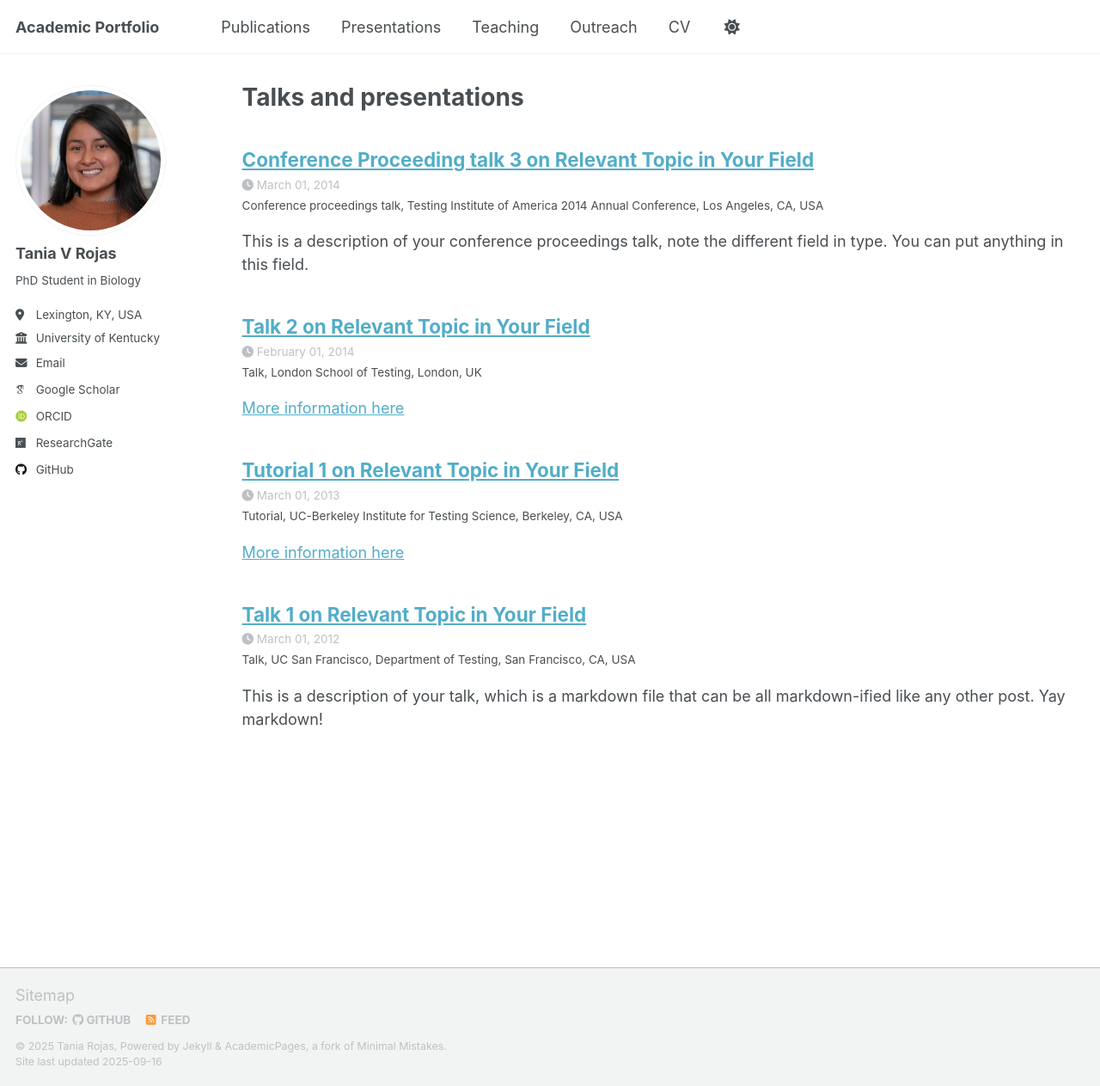
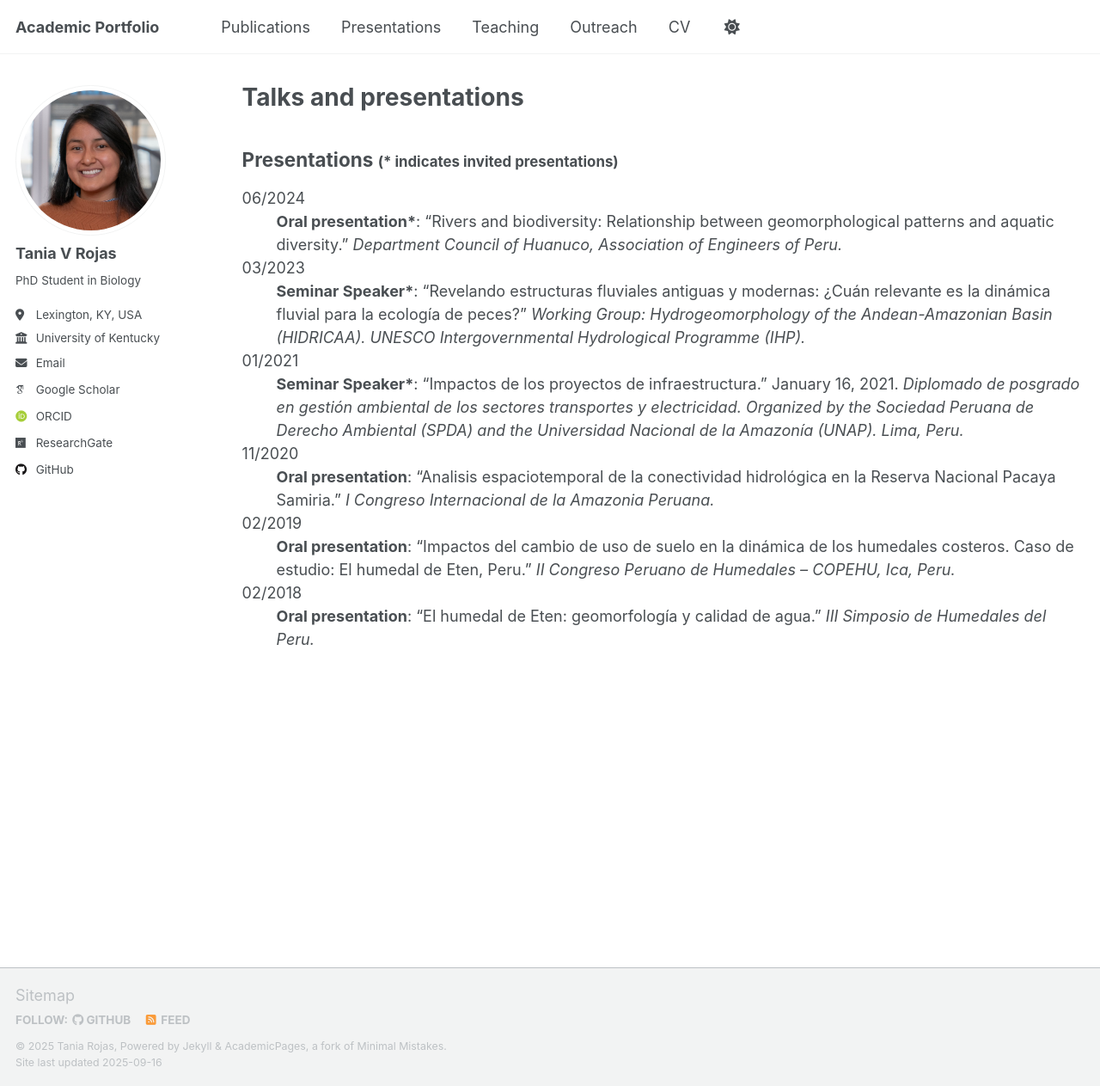
Before and after one commit to taniarojasc/taniarojasc.github.io, a Jekyll site: the page built from _pages/talks.html, in a window 1280 px wide and 1263 px high. Shown: the whole window at 86% size. Built offline with Jekyll 4.4.1, drawn with Linux system fonts in a browser that asks for light colours; some web fonts are replaced; a script that is not in the unit is left out.

Commit message:
Update talks.html

```diff
--- a/_pages/talks.html
+++ b/_pages/talks.html
@@ -5,12 +5,46 @@ permalink: /talks/
 author_profile: true
 ---
 
-{% if site.talkmap_link == true %}
+<section id="presentations">
 
-<p style="text-decoration:underline;"><a href="/talkmap.html">See a map of all the places I've given a talk!</a></p>
+  <h2>Presentations <small>(* indicates invited presentations)</small></h2>
 
-{% endif %}
+  <dl>
+    <dt>06/2024</dt>
+    <dd>
+      <strong>Oral presentation*</strong>: “Rivers and biodiversity: Relationship between geomorphological patterns and aquatic diversity.”
+      <em>Department Council of Huanuco, Association of Engineers of Peru.</em>
+    </dd>
 
-{% for post in site.talks reversed %}
-  {% include archive-single-talk.html %}
-{% endfor %}
+    <dt>03/2023</dt>
+    <dd>
+      <strong>Seminar Speaker*</strong>: “Revelando estructuras fluviales antiguas y modernas: ¿Cuán relevante es la dinámica fluvial para la ecología de peces?”
+      <em>Working Group: Hydrogeomorphology of the Andean-Amazonian Basin (HIDRICAA). UNESCO Intergovernmental Hydrological Programme (IHP).</em>
+    </dd>
+
+    <dt>01/2021</dt>
+    <dd>
+      <strong>Seminar Speaker*</strong>: “Impactos de los proyectos de infraestructura.” January 16, 2021.
+      <em>Diplomado de posgrado en gestión ambiental de los sectores transportes y electricidad. Organized by the Sociedad Peruana de Derecho Ambiental (SPDA) and the Universidad Nacional de la Amazonía (UNAP). Lima, Peru.</em>
+    </dd>
+
+    <dt>11/2020</dt>
+    <dd>
+      <strong>Oral presentation</strong>: “Analisis espaciotemporal de la conectividad hidrológica en la Reserva Nacional Pacaya Samiria.”
+      <em>I Congreso Internacional de la Amazonia Peruana.</em>
+    </dd>
+
+    <dt>02/2019</dt>
+    <dd>
+      <strong>Oral presentation</strong>: “Impactos del cambio de uso de suelo en la dinámica de los humedales costeros. Caso de estudio: El humedal de Eten, Peru.”
+      <em>II Congreso Peruano de Humedales – COPEHU, Ica, Peru.</em>
+    </dd>
+
+    <dt>02/2018</dt>
+    <dd>
+      <strong>Oral presentation</strong>: “El humedal de Eten: geomorfología y calidad de agua.”
+      <em>III Simposio de Humedales del Peru.</em>
+    </dd>
+  </dl>
+
+</section>
```
